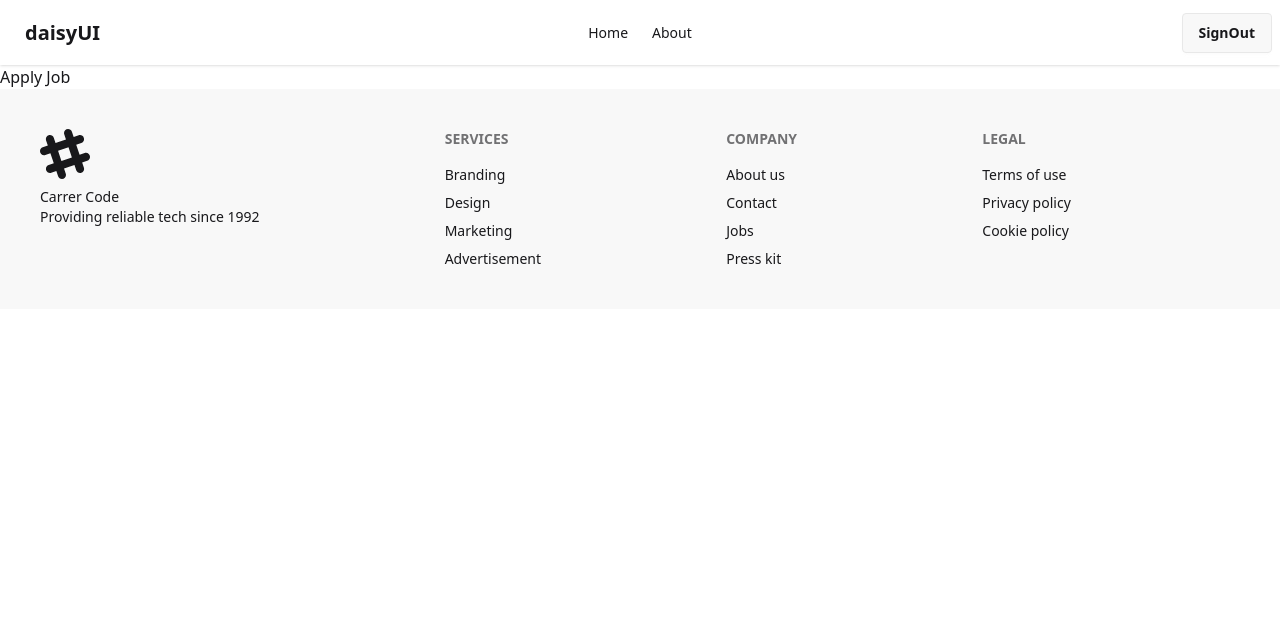
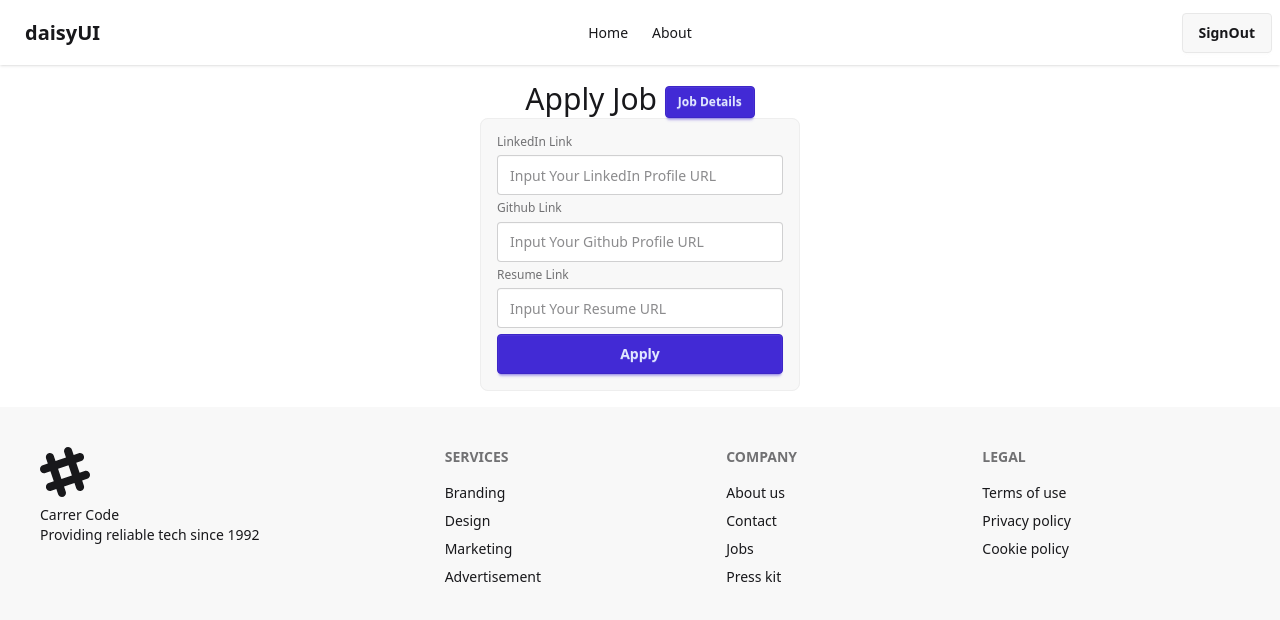
Before and after one commit to a1shuvo/career-code, a React (Vite) app in the folder career-code-client/: page /apply-job/1 in a window 1280 px wide. Shown: the top 620 px of the page. Built offline with nearby package versions, Linux system fonts and the light colour scheme; no server answers; sample sign-in values are in the browser's storage.

Commit message:
Create Job application form

```diff
--- /dev/null
+++ b/career-code-client/src/hooks/useAuth.jsx
@@ -0,0 +1,9 @@
+import { use } from "react";
+import { AuthContext } from "../contexts/AuthContext";
+
+const useAuth = () => {
+    const authInfo = use(AuthContext);
+    return authInfo;
+};
+
+export default useAuth;
--- a/career-code-client/src/pages/ApplyJob.jsx
+++ b/career-code-client/src/pages/ApplyJob.jsx
@@ -1,8 +1,59 @@
+import { Link, useParams } from "react-router";
+import useAuth from "../hooks/useauth";
 
 const ApplyJob = () => {
+    const { id: jobId } = useParams();
+    const { user } = useAuth();
+
+    const handleApplyForm = (e) => {
+        e.preventDefault();
+        const form = e.target;
+        const linkedin = form.linkedin.value;
+        const github = form.github.value;
+        const resume = form.resume.value;
+
+        console.log(jobId, user, linkedin, github, resume);
+    };
     return (
-        <div>
-            Apply Job
+        <div className="text-center py-4">
+            <div className="text-3xl">
+                Apply Job{" "}
+                <span className="btn btn-sm btn-primary">
+                    <Link to={`/jobs/${jobId}`}>Job Details</Link>
+                </span>
+                <form onSubmit={handleApplyForm}>
+                    <fieldset className="fieldset bg-base-200 border-base-300 rounded-box w-xs border p-4 mx-auto">
+                        <label className="label">LinkedIn Link</label>
+                        <input
+                            type="url"
+                            name="linkedin"
+                            className="input"
+                            placeholder="Input Your LinkedIn Profile URL"
+                        />
+
+                        <label className="label">Github Link</label>
+                        <input
+                            type="url"
+                            name="github"
+                            className="input"
+                            placeholder="Input Your Github Profile URL"
+                        />
+
+                        <label className="label">Resume Link</label>
+                        <input
+                            type="url"
+                            name="resume"
+                            className="input"
+                            placeholder="Input Your Resume URL"
+                        />
+                        <input
+                            className="btn btn-primary"
+                            type="submit"
+                            value="Apply"
+                        />
+                    </fieldset>
+                </form>
+            </div>
         </div>
     );
 };
```
